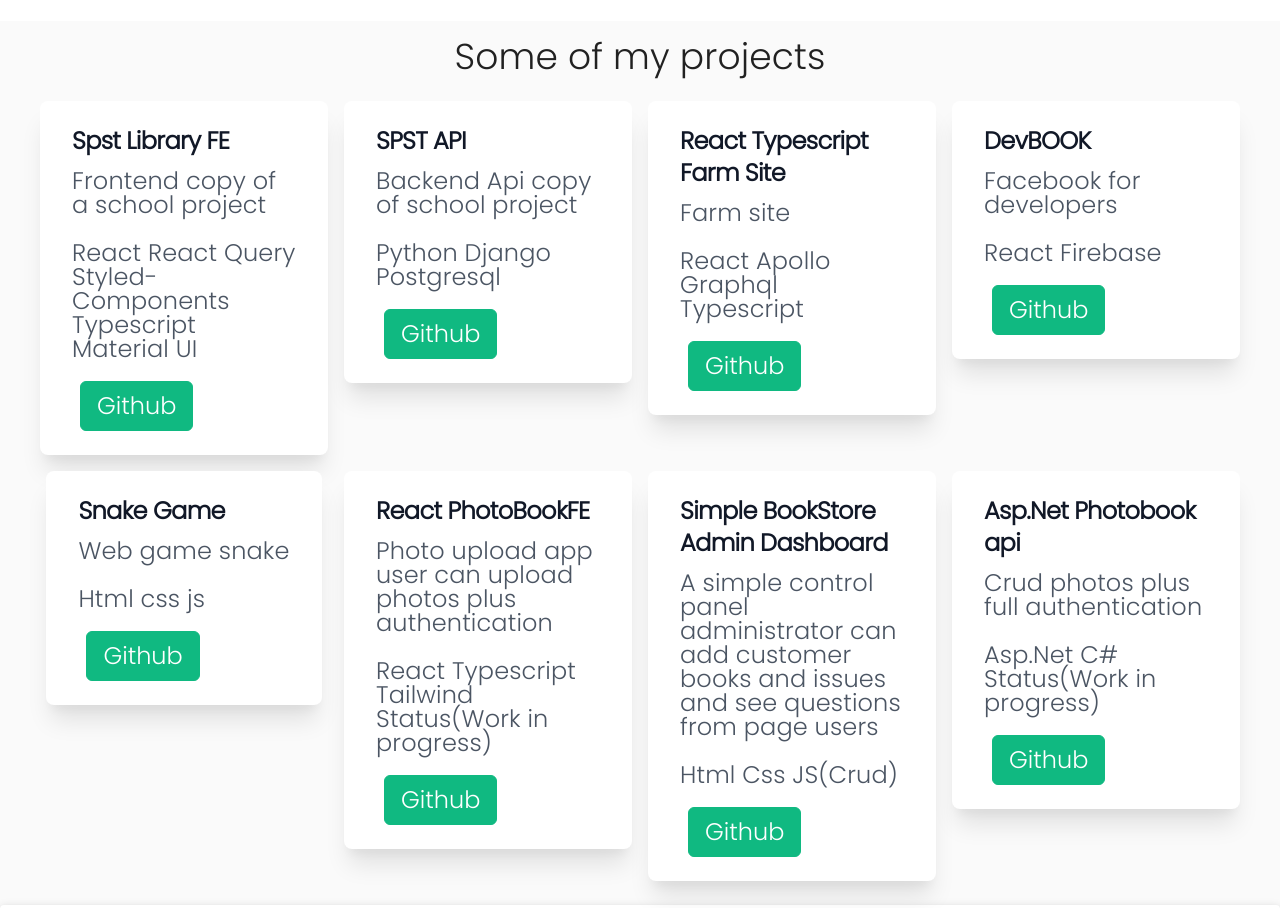
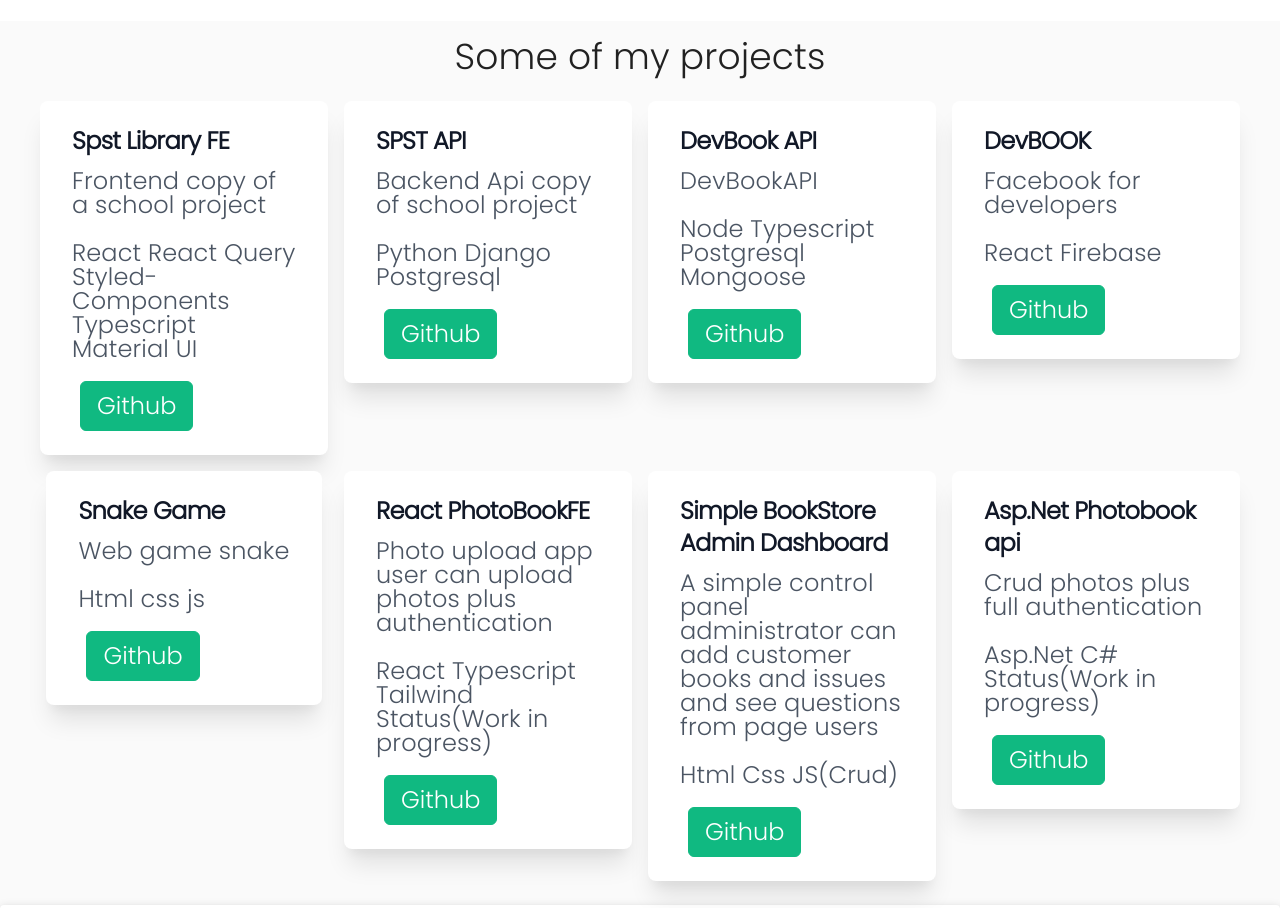
Before and after one commit to peterdinis/Portfolio-Dinis, a React (Create React App) app: page / in a window 1280 px wide. Shown: the part 1840-2748 px from the top of the page. Built offline with nearby package versions, Linux system fonts and the light colour scheme.

Commit message:
Add new project

```diff
--- a/src/components/projects/MyProjects.jsx
+++ b/src/components/projects/MyProjects.jsx
@@ -25,10 +25,10 @@ const MyProjects = () => {
         />
 
         <Project
-          name="React Typescript Farm Site"
+          name="DevBook API"
           description={t("description.projectThreeD")}
-          subName="React Apollo Graphql Typescript"
-          link="https://github.com/peterdinis/React-ProductsFarm"
+          subName="Node Typescript Postgresql Mongoose"
+          link="https://github.com/peterdinis/Dev-Book-API"
           firstLinkName="Github"
         />
 
--- a/src/i18n/i18n.js
+++ b/src/i18n/i18n.js
@@ -24,7 +24,7 @@ i18n
             projectOneD: "Frontend copy of a school project",
             projectTwo: "SPST API",
             projectTwoD: "Backend Api copy of school project",
-            projectThreeD: "Farm site",
+            projectThreeD: "DevBookAPI",
             projectFourD: "Web game snake",
             projectFiveD: "Application for tracking restaurants plus the possibility of ordering food",
             projectSixD: "Photo upload app user can upload photos plus authentication",
@@ -56,7 +56,7 @@ i18n
             projectOneD: "Frontend kopia školského projektu",
             projectTwo: "SPŠT API",
             projectTwoD: "Backend Api kopia školského projektu",
-            projectThreeD: "Stránka pre farmu",
+            projectThreeD: "Api ku projektu DevBook",
             projectFourD: "Webová hra hadík",
             projectFiveD: "Aplikácia na sledovanie reštaurácií plus možnosť objednávky jedla",
             projectSixD: "Pridanie obľubených fotiek plus prihlásenie/registrácia/profil",
```
